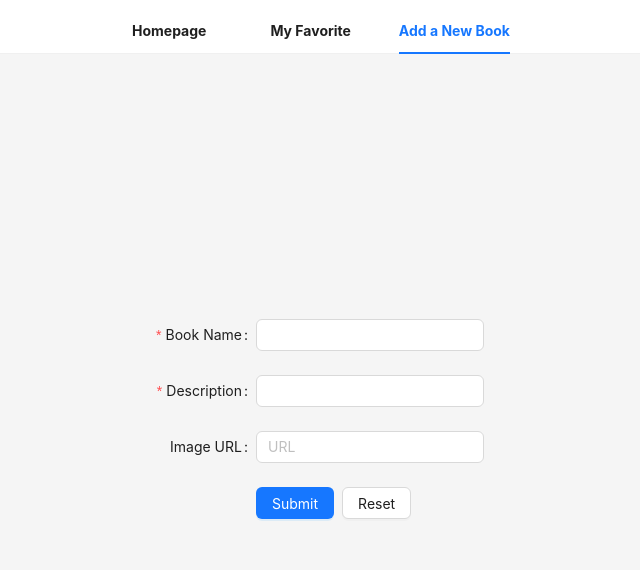
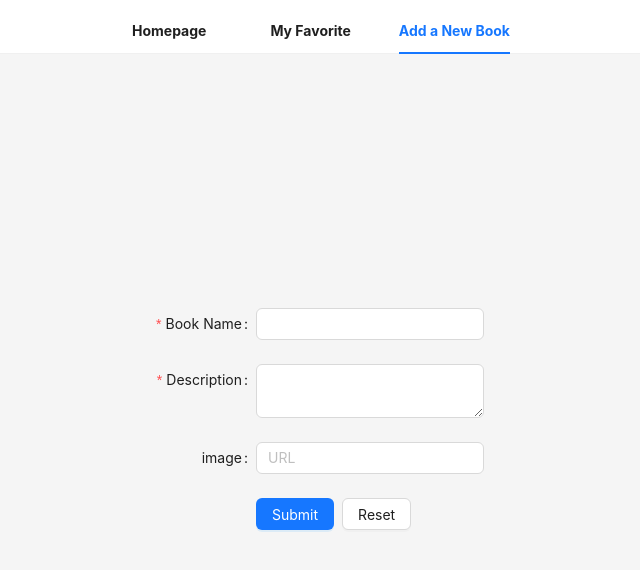
Before and after one commit to shanwu712/book-tracker, a React (Create React App) app: page /form in a window 1280 px wide. Shown: the top 570 px of the page, without its empty margins (327-967 px from the left). Built offline with nearby package versions, Linux system fonts and the light colour scheme.

Commit message:
feat: complete add/delete books with json-server

```diff
--- a/data/books.json
+++ b/data/books.json
@@ -1,60 +1,5 @@
 {
   "books": [
-    {
-      "id": "1",
-      "bookName": "The Great Gatsby",
-      "description": "A novel written by American author F. Scott Fitzgerald that explores themes of decadence, idealism, resistance to change, social upheaval, and excess.",
-      "review": {
-        "name": "Alice Johnson",
-        "mail": "alice.johnson@example.com",
-        "comment": "A timeless classic with a deep and reflective story. The portrayal of the Jazz Age is captivating."
-      },
-      "image": "https://picsum.photos/seed/gatsby/200/300"
-    },
-    {
-      "id": "2",
-      "bookName": "To Kill a Mockingbird",
-      "description": "A novel by Harper Lee published in 1960. It is a coming-of-age story about racial injustice and moral growth in the American South.",
-      "review": {
-        "name": "Bob Smith",
-        "mail": "bob.smith@example.com",
-        "comment": "A powerful narrative that addresses serious issues with warmth and humor. Essential reading."
-      },
-      "image": "https://picsum.photos/seed/mockingbird/200/300"
-    },
-    {
-      "id": "3",
-      "bookName": "1984",
-      "description": "A dystopian social science fiction novel and cautionary tale, written by the English writer George Orwell. It examines the dangers of totalitarianism.",
-      "review": {
-        "name": "Carol Williams",
-        "mail": "carol.williams@example.com",
-        "comment": "A chilling portrayal of a dystopian future. The themes are more relevant today than ever."
-      },
-      "image": "https://picsum.photos/seed/1984/200/300"
-    },
-    {
-      "id": "4",
-      "bookName": "Pride and Prejudice",
-      "description": "A romantic novel of manners written by Jane Austen. It depicts the emotional development of the protagonist, Elizabeth Bennet, and her relationship with Mr. Darcy.",
-      "review": {
-        "name": "David Brown",
-        "mail": "david.brown@example.com",
-        "comment": "A delightful and insightful exploration of relationships and societal norms. Austen's wit is unmatched."
-      },
-      "image": "https://picsum.photos/seed/pride/200/300"
-    },
-    {
-      "id": "5",
-      "bookName": "The Great Gatsby",
-      "description": "A novel written by American author F. Scott Fitzgerald that explores themes of decadence, idealism, resistance to change, social upheaval, and excess.",
-      "review": {
-        "name": "Alice Johnson",
-        "mail": "alice.johnson@example.com",
-        "comment": "A timeless classic with a deep and reflective story. The portrayal of the Jazz Age is captivating."
-      },
-      "image": "https://picsum.photos/seed/gatsby/200/300"
-    },
     {
       "id": "6",
       "bookName": "To Kill a Mockingbird",
@@ -78,15 +23,10 @@
       "image": "https://picsum.photos/seed/1984/200/300"
     },
     {
-      "id": "8",
-      "bookName": "Pride and Prejudice",
-      "description": "A romantic novel of manners written by Jane Austen. It depicts the emotional development of the protagonist, Elizabeth Bennet, and her relationship with Mr. Darcy.",
-      "review": {
-        "name": "David Brown",
-        "mail": "david.brown@example.com",
-        "comment": "A delightful and insightful exploration of relationships and societal norms. Austen's wit is unmatched."
-      },
-      "image": "https://picsum.photos/seed/pride/200/300"
+      "id": "7ee73bef-e7cc-4b2a-a765-bb7e2b3d4d38",
+      "bookName": "Harry Potter",
+      "description": "This article is about the novel series. For the character, see Harry Potter (character). For the film series, see Harry Potter (film series). For the franchise, see Wizarding World. For the universe, see Fictional universe of Harry Potter. For other uses, see Harry Potter (disambiguation).",
+      "image": "https://play-lh.googleusercontent.com/xo2HfLoAszntYndTjrUhZXqa7xCmeSkSXxcsPPeQx3-cRrzYSGmbjSwKO2F7o-RWuJhy"
     }
   ]
 }
--- a/src/components/BookDetails.tsx
+++ b/src/components/BookDetails.tsx
@@ -10,11 +10,15 @@ import {
 import React, { useState } from "react";
 import { HeartOutlined, UserOutlined } from "@ant-design/icons";
 import styles from "./BookDetails.module.scss";
+import axios from "axios";
+
+const BASE_URL = "http://localhost:5002/books";
 
 interface BookModalProps {
   open: boolean;
   onClose: () => void;
   book: Book;
+  setBooks: any;
 }
 
 interface Book {
@@ -29,7 +33,12 @@ interface Book {
   };
 }
 
-export default function BookDetails({ onClose, open, book }: BookModalProps) {
+export default function BookDetails({
+  onClose,
+  open,
+  book,
+  setBooks,
+}: BookModalProps) {
   const {
     id,
     bookName,
@@ -38,8 +47,15 @@ export default function BookDetails({ onClose, open, book }: BookModalProps) {
     review: { name, mail, comment } = {},
   } = book;
 
-  function handleDelete() {
+  async function handleDelete() {
     onClose();
+
+    try {
+      await axios.delete(`http://localhost:5002/books/${id}`);
+
+      setBooks((prevBooks: Book[]) =>
+        prevBooks.filter((book) => book.id !== id)
+      );
 
       notification.success({
         message: `"${bookName}" is removed successfully!`,
@@ -47,6 +63,9 @@ export default function BookDetails({ onClose, open, book }: BookModalProps) {
         placement: "top",
         closeIcon: false,
       });
+    } catch (error) {
+      console.error("Error deleting book:", error);
+    }
   }
 
   return (
--- a/src/components/BookItem.tsx
+++ b/src/components/BookItem.tsx
@@ -22,9 +22,10 @@ interface Book {
 
 interface BookItemProp {
   book: Book;
+  setBooks?: any;
 }
 
-export default function BookItem({ book }: BookItemProp) {
+export default function BookItem({ book, setBooks }: BookItemProp) {
   const [isModalVisible, setIsModalVisible] = useState(false);
   const [liked, setLiked] = useState(false);
 
@@ -103,6 +104,7 @@ export default function BookItem({ book }: BookItemProp) {
         open={isModalVisible}
         onClose={handleClose}
         book={book}
+        setBooks={setBooks}
       ></BookDetails>
     </>
   );
--- a/src/components/InfoForm.tsx
+++ b/src/components/InfoForm.tsx
@@ -2,6 +2,7 @@ import React, { useState } from "react";
 import styles from "./InfoForm.module.scss";
 import { Button, Form, Input, Space, message } from "antd";
 import { v4 as uuidv4 } from "uuid";
+import TextArea from "antd/es/input/TextArea";
 
 const layout = {
   labelCol: { span: 8 },
@@ -16,16 +17,16 @@ interface InfoFormProps {
 }
 
 export default function InfoForm({ onSubmit }: InfoFormProps) {
-  const [imageUrl, setImageUrl] = useState("");
+  const [image, setImage] = useState("");
   const [form] = Form.useForm();
 
   function handleFinish(values: any) {
-    if (!isValidUrl(imageUrl)) {
+    if (!isValidUrl(image)) {
       message.error("Invalid URL!");
       return;
     }
 
-    const data = { ...values, imageUrl, id: uuidv4() };
+    const data = { ...values, image, id: uuidv4() };
 
     onSubmit(data);
   }
@@ -41,11 +42,11 @@ export default function InfoForm({ onSubmit }: InfoFormProps) {
 
   function onReset() {
     form.resetFields();
-    setImageUrl("");
+    setImage("");
   }
 
   function handleImageChange(e: React.ChangeEvent<HTMLInputElement>) {
-    setImageUrl(e.target.value);
+    setImage(e.target.value);
   }
 
   return (
@@ -57,34 +58,26 @@ export default function InfoForm({ onSubmit }: InfoFormProps) {
       style={{ maxWidth: 600 }}
       className={styles.form}
     >
-      {imageUrl && (
+      {image && (
         <img
-          src={imageUrl}
+          src={image}
           alt="preview"
           style={{ maxWidth: "140px", marginTop: 8 }}
           className={styles.preview}
         />
       )}
-      <Form.Item
-        name="Book Name"
-        label="Book Name"
-        rules={[{ required: true }]}
-      >
+      <Form.Item name="bookName" label="Book Name" rules={[{ required: true }]}>
         <Input />
       </Form.Item>
       <Form.Item
-        name="Description"
+        name="description"
         label="Description"
         rules={[{ required: true }]}
       >
-        <Input />
+        <TextArea style={{ maxHeight: "100px" }} />
       </Form.Item>
-      <Form.Item label="Image URL">
-        <Input
-          placeholder="URL"
-          value={imageUrl}
-          onChange={handleImageChange}
-        />
+      <Form.Item label="image">
+        <Input placeholder="URL" value={image} onChange={handleImageChange} />
       </Form.Item>
       <Form.Item {...tailLayout}>
         <Space>
--- a/src/pages/FormPage.tsx
+++ b/src/pages/FormPage.tsx
@@ -1,10 +1,13 @@
 import React, { useState } from "react";
+import axios from "axios";
 import styles from "./FormPage.module.scss";
-import { Layout } from "antd";
+import { Layout, message } from "antd";
 import NavBar from "../components/NavBar";
 import InfoForm from "../components/InfoForm";
 
-const { Content, Footer } = Layout;
+const { Content } = Layout;
+
+const BASE_URL = "http://localhost:5002/books";
 
 interface Data {
   id: string;
@@ -14,8 +17,16 @@ interface Data {
 }
 
 export default function FormPage() {
-  function handleSubmit(formData: Data) {
+  async function handleSubmit(formData: Data) {
     console.log("Form Data:", formData);
+
+    try {
+      const res = await axios.post(BASE_URL, formData);
+      message.success("Book Added successfully!");
+    } catch (error) {
+      console.error("Error submitting data:", error);
+      message.error("Failed to add book.");
+    }
   }
 
   return (
--- a/src/pages/Homepage.tsx
+++ b/src/pages/Homepage.tsx
@@ -67,7 +67,9 @@ export default function Homepage() {
           {books.length === 0 ? (
             <p>Loading...</p>
           ) : (
-            sortedBooks.map((book) => <BookItem book={book} key={book.id} />)
+            sortedBooks.map((book) => (
+              <BookItem book={book} setBooks={setBooks} key={book.id} />
+            ))
           )}
         </div>
       </Content>
```
Lines whose indentation alone changed are shown as unchanged.
